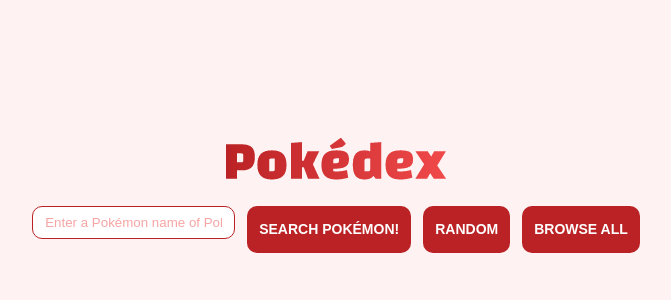
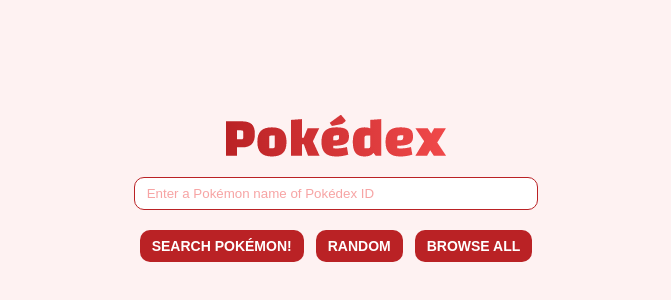
Before and after one commit to BSKnuckles/pokedex, a Vue app: page / in a window 1280 px wide. Shown: the part 202-502 px from the top of the page, without its empty margins (304-975 px from the left). Built offline with nearby package versions, Linux system fonts and the light colour scheme.

Commit message:
Finished rough mobile styling

```diff
--- a/src/App.vue
+++ b/src/App.vue
@@ -135,6 +135,11 @@
   font-size: 18px;
   font-weight: 400;
 }
+button {
+  @media screen and (max-width: 600px) {
+    margin: 6px;
+  }
+}
 #app.home {
   header {
     height: 100%;
@@ -173,11 +178,59 @@
 #app.detail,
 #app.browse {
   display: grid;
-  grid-template-rows: 80px 1fr;
+  grid-template-rows: 1fr 4fr;
   grid-template-columns: 1fr;
   & > header {
     background-color: white;
     box-shadow: 0px 3px 6px #00000029;
+
+    form {
+      & > div {
+        display: flex;
+      }
+    }
+
+    @media screen and (max-width: 600px) {
+      form {
+        margin: 6px;
+        .btn {
+          font-size: 10px;
+        }
+      }
+    }
+    @media screen and (min-width: 600px) {
+      form {
+        flex-direction: row;
+      }
+    }
+
+    // height: 100%;
+    // width: 100%;
+    // display: flex;
+    // align-items: center;
+    // justify-content: center;
+
+    // & > div {
+    //   display: flex;
+    //   flex-direction: column;
+    //   align-items: center;
+
+    //   form {
+    //     margin-top: 20px;
+    //     display: flex;
+    //     flex-wrap: wrap;
+    //     justify-content: center;
+
+    //     div {
+    //       display: flex;
+    //       flex-grow: 1;
+    //       margin-bottom: 20px;
+    //       input {
+    //         flex-grow: 1;
+    //       }
+    //     }
+    //   }
+    // }
   }
 }
 #app,
@@ -185,43 +238,17 @@
 #app.browse {
   height: 100vh;
   width: 100vw;
-
-  @media screen and (max-width: 799px) {
-    & > header {
-    }
-  }
-  // @media screen and (max-width: 799px) {
-  //   display: flex;
-
-  //   header > div {
-  //     display: flex;
-  //     flex-direction: column;
-  //     align-items: center;
-
-  //     form {
-  //       display: flex;
-  //       flex-wrap: wrap;
-  //       align-items: center;
-
-  //       & > div,
-  //       input {
-  //         width: 100%;
-  //       }
-  //     }
-  //   }
-  // }
-
-  // @media screen and (min-width: 800px) {
-
-  //   header > div {
-  //     justify-content: space-between;
-  //   }
-  // }
 }
 .container {
   margin: 20px;
   display: flex;
+  flex-direction: column;
+  align-items: center;
   justify-content: space-between;
+
+  @media screen and (min-width: 799px) {
+    flex-direction: row;
+  }
 }
 .logo {
   font-size: 0;
@@ -245,6 +272,10 @@
   display: flex;
   flex-direction: column;
   align-items: center;
-  padding: 60px;
+  padding: 6px;
+
+  @media screen and (min-width: 700px) {
+    padding: 20px;
+  }
 }
 </style>
--- a/src/components/Detail.vue
+++ b/src/components/Detail.vue
@@ -83,16 +83,18 @@
             <tr>
               <th>Move</th>
               <th>Level</th>
-              <th>Method</th>
-              <th>Version</th>
+              <th class="desktop-only">Method</th>
+              <th class="desktop-only">Version</th>
             </tr>
             <tr v-for="(move, index) in this.moves" :key="index">
               <td>{{ move.move.name }}</td>
               <td>{{ move.version_group_details[0].level_learned_at }}</td>
-              <td>
+              <td class="desktop-only">
                 {{ move.version_group_details[0].move_learn_method.name }}
               </td>
-              <td>{{ move.version_group_details[0].version_group.name }}</td>
+              <td class="desktop-only">
+                {{ move.version_group_details[0].version_group.name }}
+              </td>
             </tr>
           </tbody>
         </table>
@@ -276,6 +278,10 @@
   max-width: 900px;
   margin: 10px 0;
 
+  h2 {
+    margin: 6px;
+  }
+
   h3 {
     margin-bottom: 20px;
     width: 100%;
@@ -286,7 +292,11 @@
   justify-content: flex-start;
   column-gap: 20px;
 }
-
+.desktop-only {
+  @media screen and (max-width: 600px) {
+    display: none;
+  }
+}
 .infoCard {
   background-color: white;
   border-radius: 10px;
@@ -302,6 +312,7 @@
 
   header {
     display: flex;
+    flex-wrap: wrap;
     justify-content: space-between;
 
     & > div {
@@ -315,9 +326,16 @@
 }
 #sprites {
   display: grid;
-  grid-template-rows: 1fr 3fr 3fr;
+  grid-template-rows: 1fr repeat(4, 3fr);
   grid-template-columns: 1fr 1fr 1fr 1fr;
   gap: 20px;
+
+  @media screen and (max-width: 930px) {
+    gap: 6px;
+    & > div {
+      grid-column: span 2;
+    }
+  }
 
   h3 {
     grid-column: 1 / span 4;
--- a/src/components/Search.vue
+++ b/src/components/Search.vue
@@ -1,6 +1,6 @@
 <template>
   <form @submit="searchPokemon($event)">
-    <div>
+    <div class="input-group">
       <label for="search">Search</label>
       <input
         type="text"
@@ -9,11 +9,13 @@
         placeholder="Enter a Pokémon name of Pokédex ID"
       />
     </div>
-    <button class="btn" type="submit">Search Pokémon!</button>
-    <button class="btn" @click="random($event)" type="button">Random</button>
-    <button class="btn" @click="browse($event)" type="button">
-      Browse All
-    </button>
+    <div>
+      <button class="btn" type="submit">Search Pokémon!</button>
+      <button class="btn" @click="random($event)" type="button">Random</button>
+      <button class="btn" @click="browse($event)" type="button">
+        Browse All
+      </button>
+    </div>
   </form>
 </template>
 
@@ -50,8 +52,15 @@
 <style scoped lang="scss">
 form {
   display: flex;
-  & > * {
-    margin: 6px;
+  flex-direction: column;
+  & > div {
+    flex-wrap: wrap;
+    justify-content: center;
+  }
+
+  button {
+    margin-left: 6px;
+    margin-right: 6px;
   }
 
   label {
@@ -62,6 +71,7 @@
     border-radius: 10px;
     padding: 8px 12px;
     color: #ba2225;
+    flex-grow: 1;
 
     &:focus {
       outline: none;
@@ -70,5 +80,10 @@
   ::placeholder {
     color: #f0494a80;
   }
+  @media screen and (min-width: 600px) {
+    .input-group {
+      min-width: 400px;
+    }
+  }
 }
 </style>
```
